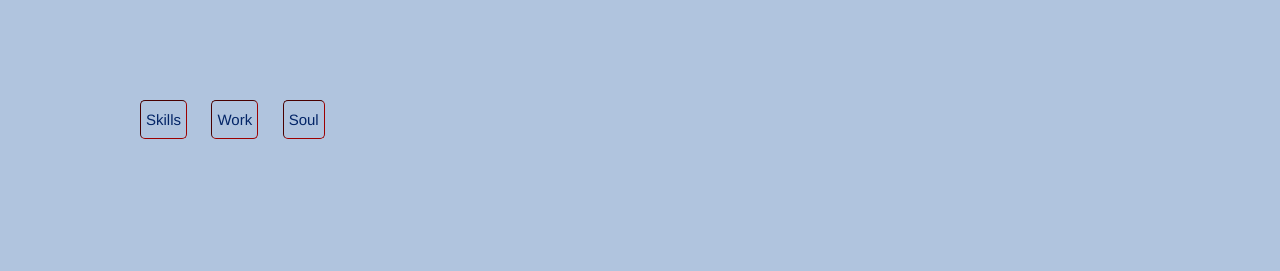
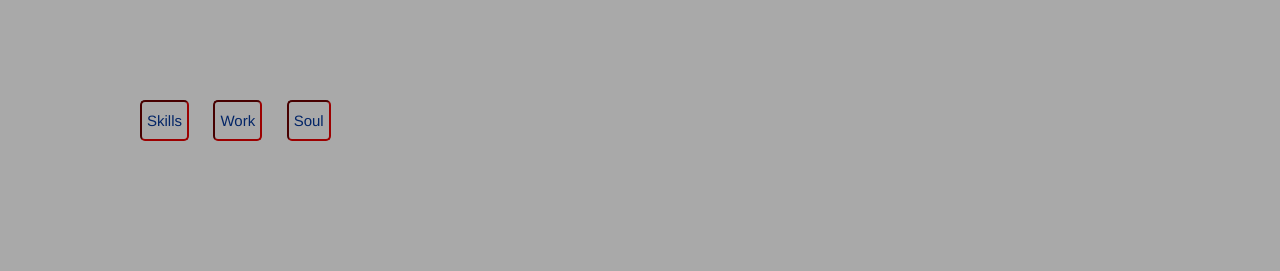
Before and after one commit to RhysWayne26/is-web-portfolio, a website built with Vite: page index.html in a window 1280 px wide. Shown: the top 271 px of the page. Built offline with nearby package versions, Linux system fonts and the light colour scheme.

Commit message:
Add some style fixes

```diff
--- a/index.html
+++ b/index.html
@@ -3,7 +3,7 @@
 <head>
   <meta charset="UTF-8">
   <meta name="keywords" content="портфолио, разработчик, навыки, контакты, бэкенд, .Net, Postgres, MongoDB, Asp.Net, GitHub, веб-разработка">
-  <meta name="description" content="Сайт-портфолио веб-разработчика нат дотнете в активном поиске работы">
+  <meta name="description" content="Сайт-портфолио веб-разработчика на дотнете в активном поиске работы">
   <meta name="viewport" content="width=device-width, initial-scale=1">
   <link rel="stylesheet" href="public/styles.css">
   <title>GMax</title>
--- a/public/styles.css
+++ b/public/styles.css
@@ -1,10 +1,14 @@
 body{
     margin: 0;
-    background-color: lightsteelblue;
+    background-color: darkgray;
     color: #032567;
     font-family: Helvetica, Tahoma, sans-serif;
     align-items: center;
     padding: 100px;
+}
+
+header{
+    margin-bottom : 120px;
 }
 
 .intro__line{
@@ -36,7 +40,7 @@ body{
 .nav__item{
     margin-right: 20px;
     padding: 10px 5px;
-    border: #9c0000 inset 1px;
+    border: #9c0000 inset 2px;
     border-radius: 5px;
     background: transparent;
     text-align: center;
```
